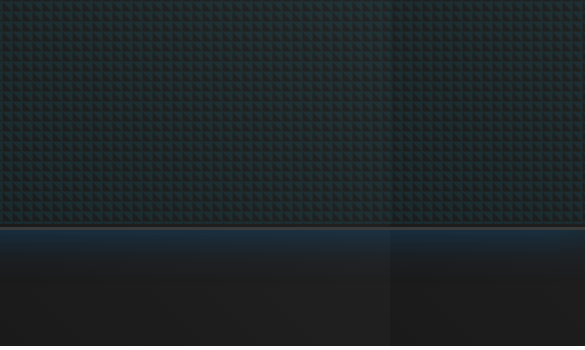
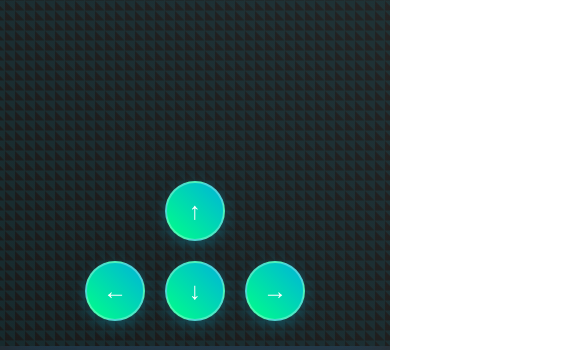
Before and after one commit to adityakrmishra/ViperVortex, a plain HTML site: page index.html in a window 390 px wide. Shown: the part 498-848 px from the top of the page, 585 px wide, since content can reach past the window. Drawn offline with Linux system fonts and the light colour scheme.

Commit message:
updated UI for mobile

```diff
--- a/index.html
+++ b/index.html
@@ -109,10 +109,76 @@
             0% { background-position: 0 0; }
             100% { background-position: 100% 100%; }
         }
+
+         /* Mobile Controls */
+        .mobile-controls {
+            position: absolute;
+            bottom: 20px;
+            left: 50%;
+            transform: translateX(-50%);
+            display: none;
+            gap: 10px;
+            z-index: 4;
+        }
+
+        .control-row {
+            display: flex;
+            justify-content: center;
+            gap: 20px;
+            margin: 5px 0;
+        }
+
+        .control-btn {
+            width: 60px;
+            height: 60px;
+            border-radius: 50%;
+            background: linear-gradient(45deg, #00ff88, #00b4d8);
+            border: 2px solid rgba(255,255,255,0.3);
+            color: white;
+            font-size: 24px;
+            cursor: pointer;
+            display: flex;
+            align-items: center;
+            justify-content: center;
+            transition: transform 0.1s, opacity 0.3s;
+            box-shadow: 0 4px 15px rgba(0, 180, 216, 0.3);
+        }
+
+        .control-btn:active {
+            transform: scale(0.9);
+            background: linear-gradient(45deg, #00b4d8, #00ff88);
+        }
+
+        @media (max-width: 768px) {
+            .game-container {
+                width: 100vw;
+                height: 100vh;
+            }
+
+            #gameCanvas {
+                width: 100%;
+                height: 100%;
+                border: none;
+                border-radius: 0;
+            }
+
+            .mobile-controls {
+                display: flex;
+                flex-direction: column;
+            }
+        }
+
+        @media (min-width: 769px) {
+            .mobile-controls {
+                display: none !important;
+            }
+        }
+
+
     </style>
 </head>
 <body>
-    <div class="game-container">
+      <div class="game-container">
         <div class="background-effects"></div>
         <div class="score-display">Score: <span id="scoreValue">0</span></div>
         <div class="welcome-screen">
@@ -120,6 +186,16 @@
             <button class="play-button" onclick="startGame()">Play Now</button>
         </div>
         <canvas id="gameCanvas" width="800" height="600"></canvas>
+        <div class="mobile-controls">
+            <div class="control-row">
+                <button class="control-btn" id="upBtn">↑</button>
+            </div>
+            <div class="control-row">
+                <button class="control-btn" id="leftBtn">←</button>
+                <button class="control-btn" id="downBtn">↓</button>
+                <button class="control-btn" id="rightBtn">→</button>
+            </div>
+        </div>
         <div class="game-over">
             <h2>Game Over!</h2>
             <p>Score: <span id="finalScore">0</span></p>
@@ -131,6 +207,7 @@
                  onclick="window.open('https://github.com/adityakrmishra', '_blank')">
         </div>
     </div>
+
 
     <script>
         const canvas = document.getElementById('gameCanvas');
@@ -144,14 +221,33 @@
         let gameLoop;
         let score = 0;
 
+        // Add mobile controls event listeners
+        document.getElementById('upBtn').addEventListener('touchstart', () => {
+            if (direction !== 'down') direction = 'up';
+        });
+        document.getElementById('downBtn').addEventListener('touchstart', () => {
+            if (direction !== 'up') direction = 'down';
+        });
+        document.getElementById('leftBtn').addEventListener('touchstart', () => {
+            if (direction !== 'right') direction = 'left';
+        });
+        document.getElementById('rightBtn').addEventListener('touchstart', () => {
+            if (direction !== 'left') direction = 'right';
+        });
+
+        // Prevent default touch actions
+        document.querySelectorAll('.control-btn').forEach(btn => {
+            btn.addEventListener('touchstart', (e) => {
+                e.preventDefault();
+            });
+        });
+
+        // Modified startGame function to show mobile controls
         function startGame() {
             welcomeScreen.style.display = 'none';
             gameOverScreen.style.display = 'none';
-            snake = [];
-            // Initialize snake with 4 body segments
-            let startX = 400;
-            for(let i = 0; i < 4; i++) {
-                snake.push({x: startX - (i * 10), y: 300});
+            if(window.innerWidth <= 768) {
+                document.querySelector('.mobile-controls').style.display = 'flex';
             }
             score = 0;
             direction = 'right';
@@ -228,8 +324,10 @@
             ctx.shadowBlur = 20;
         }
 
+       // Modified gameOver function to hide mobile controls
         function gameOver() {
             clearInterval(gameLoop);
+            document.querySelector('.mobile-controls').style.display = 'none';
             document.getElementById('finalScore').textContent = score;
             gameOverScreen.style.display = 'block';
         }
```
